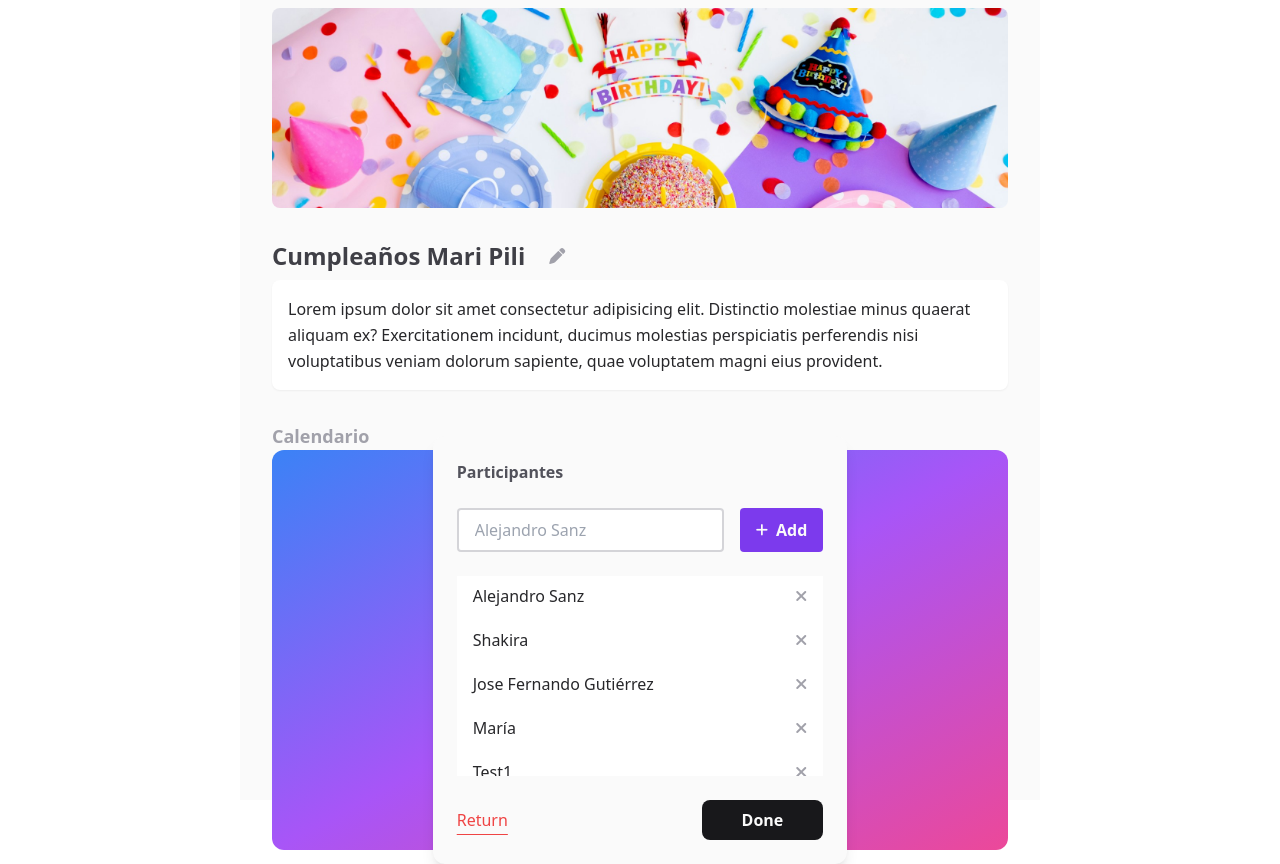
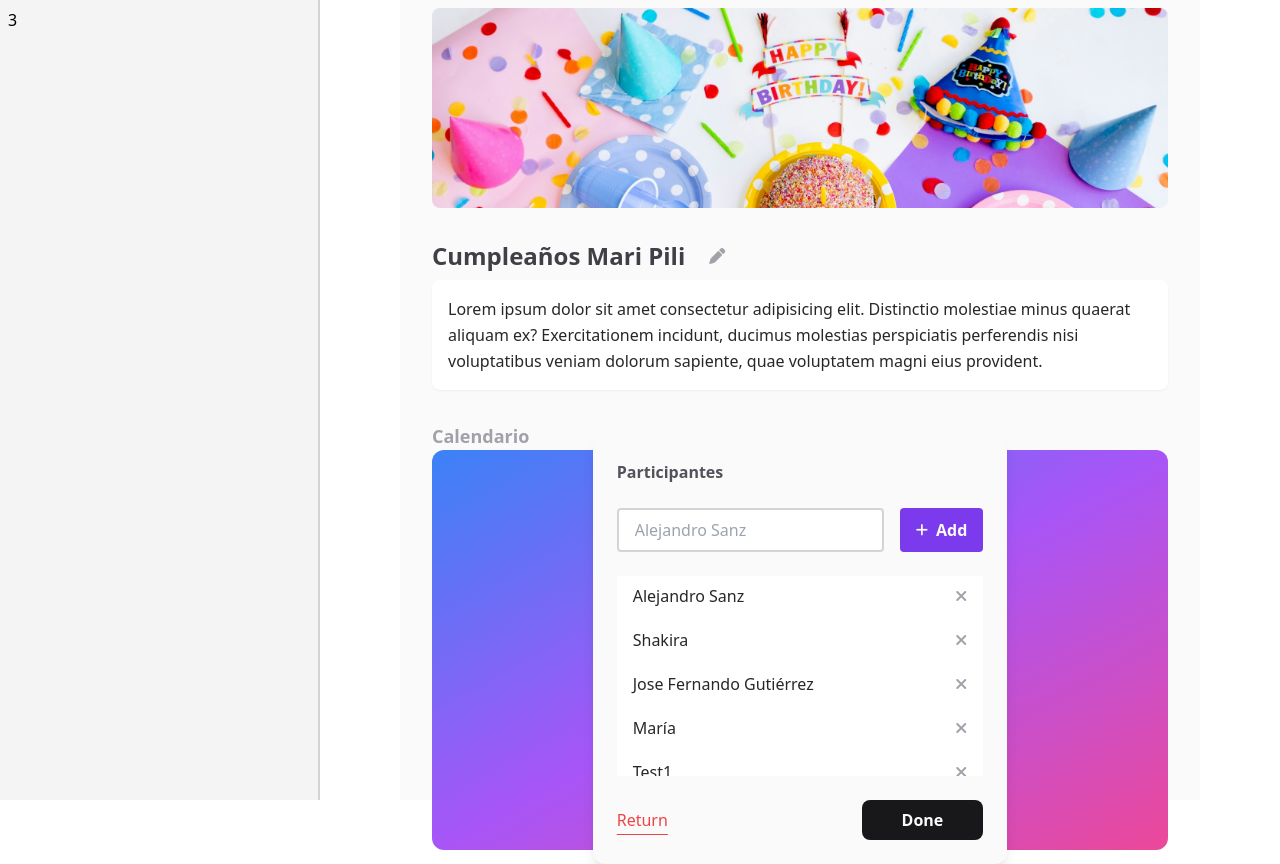
Before and after one commit to MMadlos/cronos-app, a React (Vite) app: page / in a window 1280 px wide. Built offline with nearby package versions, Linux system fonts and the light colour scheme.

Commit message:
Create SummaryCalendar

```diff
--- a/src/App.jsx
+++ b/src/App.jsx
@@ -10,6 +10,7 @@ import Header from "./components/Header/Header"
 import EventInfo from "./components/EventInfo/EventInfo"
 import Instructions from "./components/CalendarProcess/Instructions"
 import CalendarProcess from "./components/CalendarProcess/CalendarProcess"
+import SummaryCalendar from "./components/SummaryCalendar/SummaryCalendar"
 
 const calendarProcess = {
 	init: "instructions",
@@ -133,6 +134,10 @@ function App() {
 	}
 
 	return (
+		<div className="flex flex-row">
+			<div className="w-[25vw] border-r-2 border-zinc-300 bg-zinc-100 p-2">
+				<SummaryCalendar selectedDays={selectedDays} />
+			</div>
 			<div className="container mx-auto flex h-screen max-h-screen min-w-[300px] max-w-[800px] flex-col gap-8 bg-zinc-50 px-8 py-2">
 				<Header />
 				<EventInfo />
@@ -165,7 +170,9 @@ function App() {
 							value={{ participants, setParticipants }}
 						>
 							<UserList
-							onClickNext={() => setStage(calendarProcess.table)}
+								onClickNext={() =>
+									setStage(calendarProcess.table)
+								}
 								onClickReturn={() =>
 									setStage(calendarProcess.pickDates)
 								}
@@ -180,6 +187,7 @@ function App() {
 					)}
 				</CalendarProcess>
 			</div>
+		</div>
 	)
 }
 
--- /dev/null
+++ b/src/components/SummaryCalendar/SummaryCalendar.jsx
@@ -0,0 +1,7 @@
+export default function SummaryCalendar({ selectedDays }) {
+	return (
+		<div>
+			<p>3</p>
+		</div>
+	)
+}
```
Lines whose indentation alone changed are shown as unchanged.
